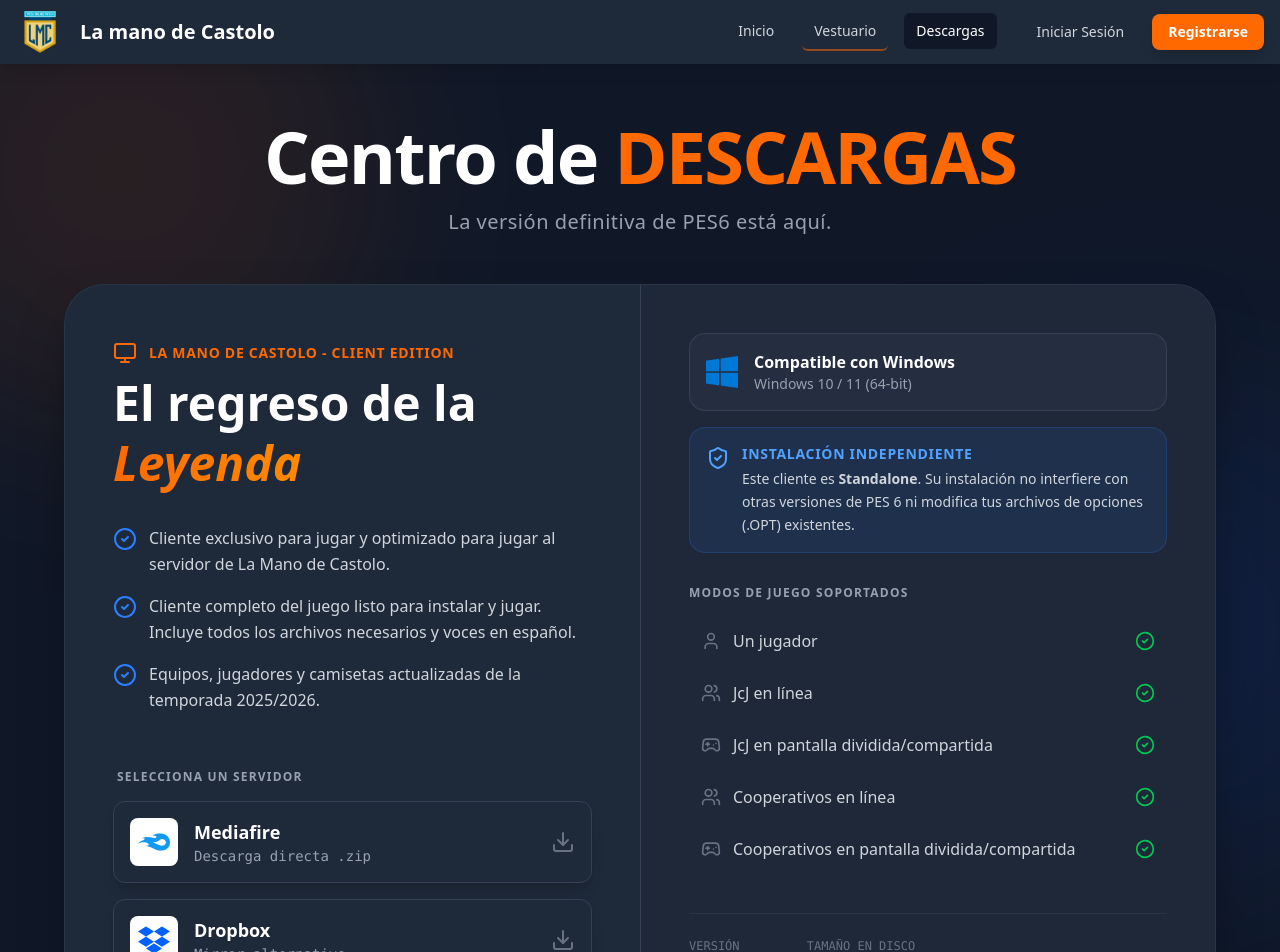
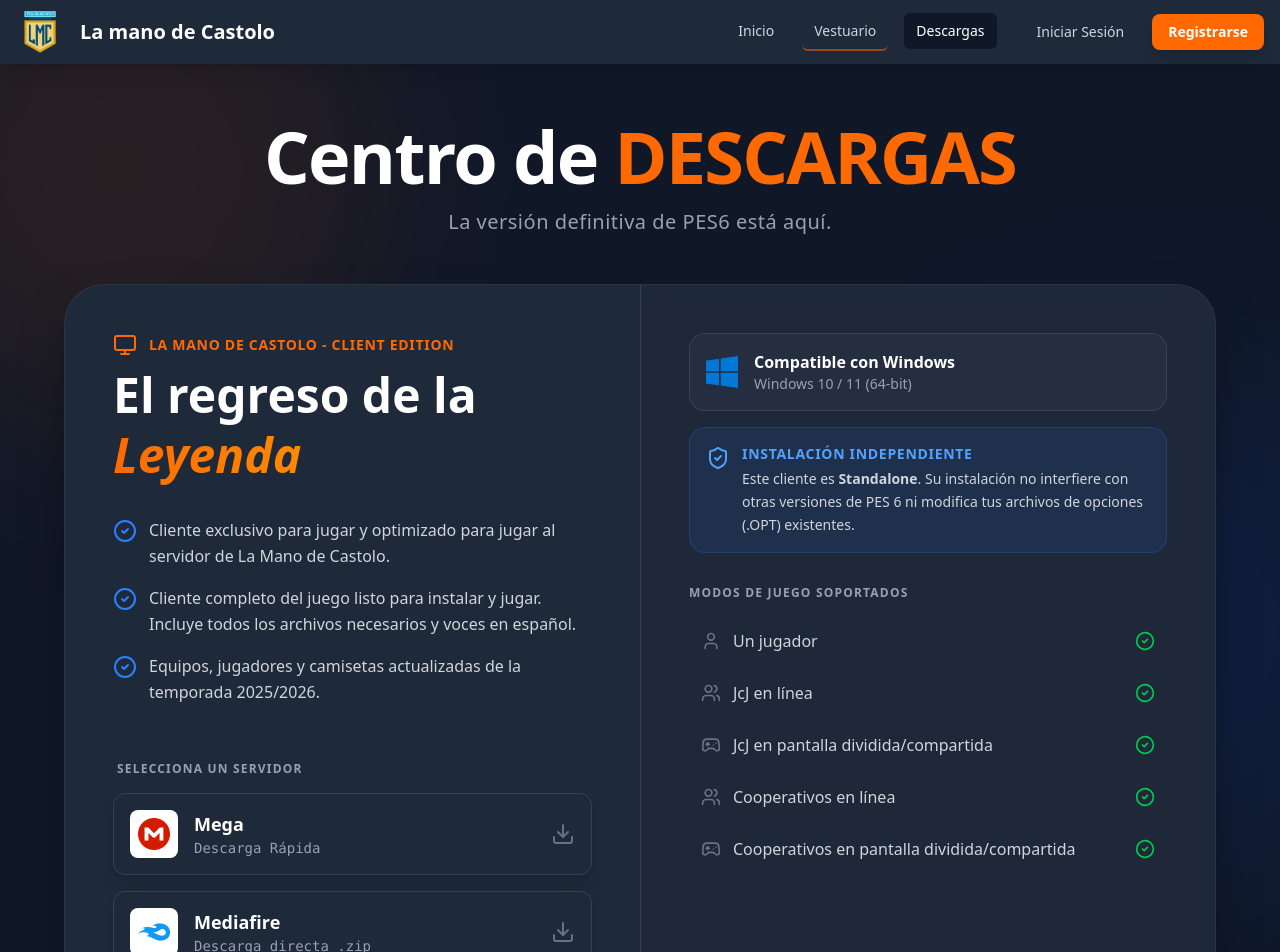
Before and after one commit to pablolezcano/pes6-lamanodecastolo, a React (Vite) app in the folder frontend/: page /downloads in a window 1280 px wide. Shown: the top 952 px of the page. Built offline with nearby package versions, Linux system fonts and the light colour scheme; no server answers.

Commit message:
feat: add Mega download option and update Mediafire and Dropbox download links to v1.0.

```diff
--- a/frontend/src/pages/Downloads.tsx
+++ b/frontend/src/pages/Downloads.tsx
@@ -2,6 +2,7 @@
 import { Download, Monitor, User, Users, Gamepad2, CheckCircle2, ShieldCheck } from 'lucide-react';
 import dropboxIcon from '../assets/icons/dropbox.png';
 import mediafireIcon from '../assets/icons/mediafire.png';
+import megaIcon from '../assets/icons/mega.png';
 import windowsIcon from '../assets/icons/windows.png';
 
 const Downloads = () => {
@@ -62,9 +63,26 @@
             <div className="pt-6 relative z-20 space-y-4">
               <h3 className="text-gray-400 text-xs font-bold uppercase tracking-widest pl-1">Selecciona un servidor</h3>
 
+              {/* Mega Option */}
+              <a
+                href="https://mega.nz/file/MxITBRzQ#wxKoVEz2VhKeQcE9DzGJWlBLut6q_7iwpwdlvw1ziOg"
+                target="_blank"
+                rel="noopener noreferrer"
+                className="flex items-center gap-4 p-4 rounded-xl bg-gray-800 border border-gray-700 hover:border-red-500/50 hover:bg-gray-750 transition-all duration-300 shadow-lg hover:shadow-red-500/20 group"
+              >
+                <div className="bg-white p-2 rounded-lg shrink-0 group-hover:scale-105 transition-transform duration-300">
+                  <img src={megaIcon} alt="Mega" className="w-8 h-8 object-contain" />
+                </div>
+                <div className="flex flex-col">
+                  <span className="text-white font-bold text-lg group-hover:text-red-500 transition-colors">Mega</span>
+                  <span className="text-sm text-gray-400 font-mono">Descarga Rápida</span>
+                </div>
+                <Download className="w-6 h-6 text-gray-500 ml-auto group-hover:text-red-500 transition-colors" />
+              </a>
+
               {/* Mediafire Option */}
               <a
-                href="https://www.mediafire.com/file/pjg2x68akj35yui/Instalador_-_PES6_La_Mano_de_Castolo_-_v0.1.zip/file"
+                href="https://www.mediafire.com/file/6i60lhtdw2av8bl/Instalador_-_PES6_La_Mano_de_Castolo_-_v1.0.zip/file"
                 target="_blank"
                 rel="noopener noreferrer"
                 className="flex items-center gap-4 p-4 rounded-xl bg-gray-800 border border-gray-700 hover:border-blue-500/50 hover:bg-gray-750 transition-all duration-300 shadow-lg hover:shadow-blue-500/20 group"
@@ -81,7 +99,7 @@
 
               {/* Dropbox Option */}
               <a
-                href="https://www.dropbox.com/scl/fi/t3vbz3xs1denb8mveu6ju/Instalador-PES6-La-Mano-de-Castolo-v0.1.zip?rlkey=3pi7czno7ou3hd56ttv8pkyi9&st=ouxpjc0v&dl=0"
+                href="https://www.dropbox.com/scl/fi/4f9woukdosnauzxdev1mi/Instalador-PES6-La-Mano-de-Castolo-v1.0.zip?rlkey=htqupr48uf0n0f9mtkg29lsqy&st=pmdt5szq&dl=0"
                 target="_blank"
                 rel="noopener noreferrer"
                 className="flex items-center gap-4 p-4 rounded-xl bg-gray-800 border border-gray-700 hover:border-indigo-500/50 hover:bg-gray-750 transition-all duration-300 shadow-lg hover:shadow-indigo-500/20 group"
```
Also changed, not shown: frontend/src/assets/icons/mega.png (added).
